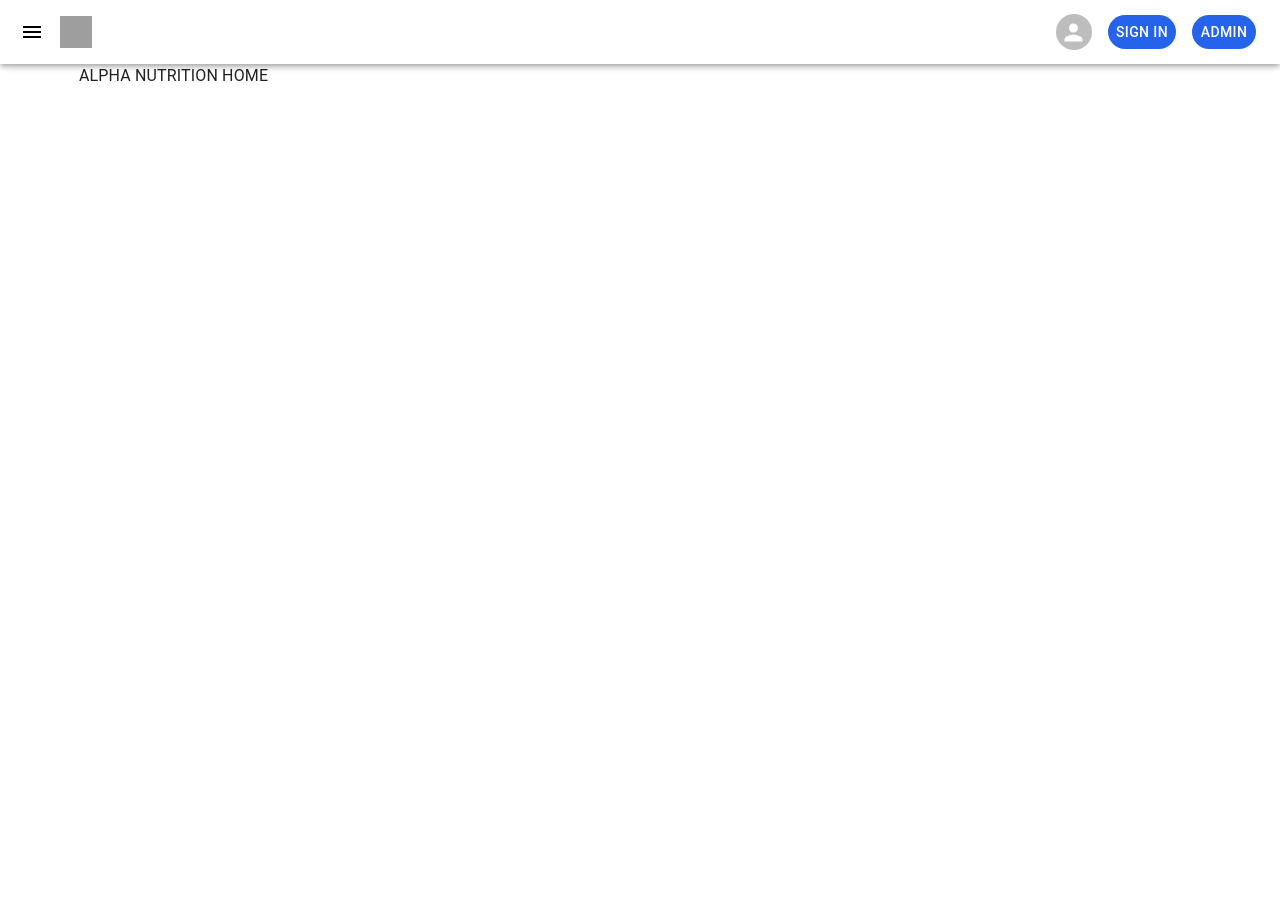
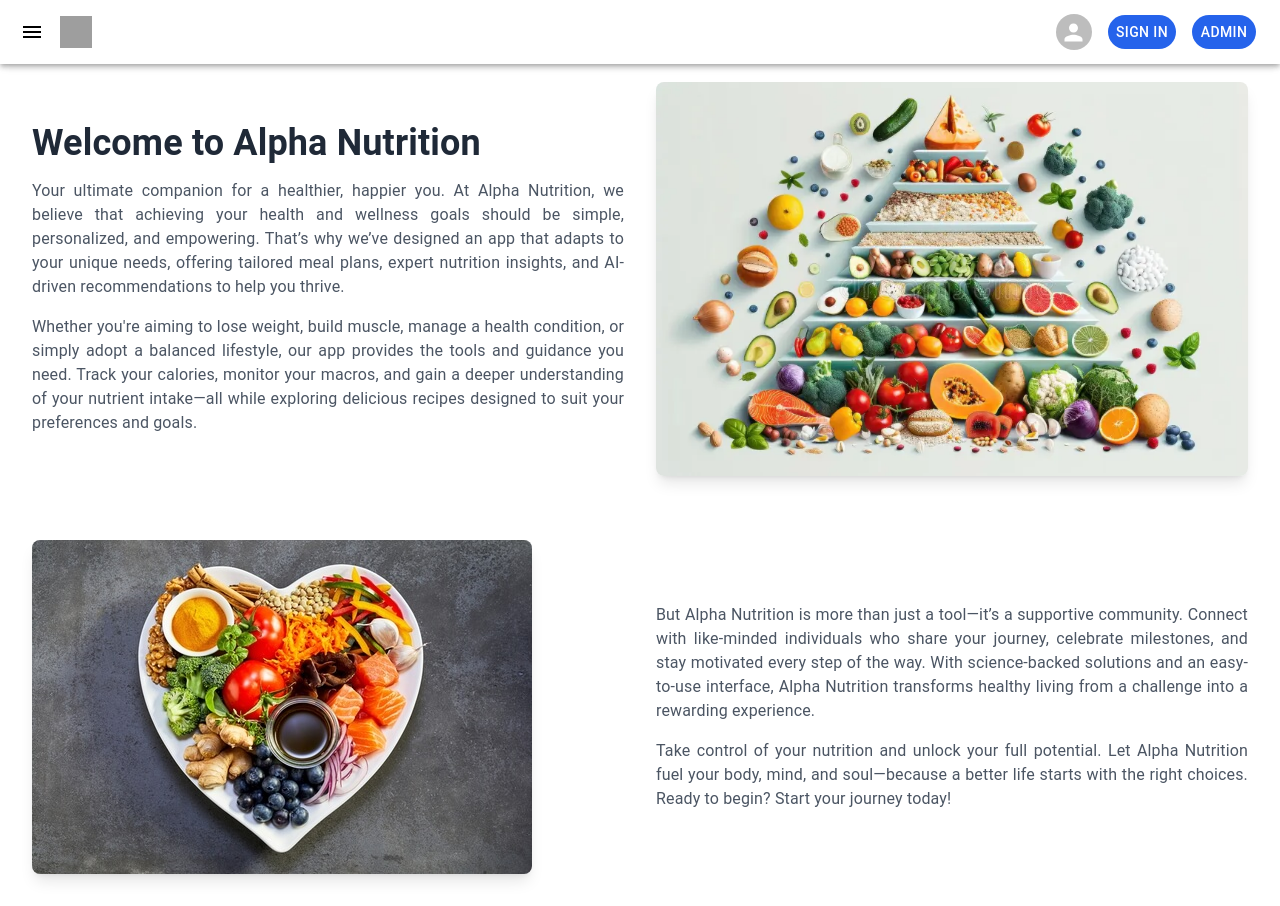
Before and after one commit to shreyas-acelucid/alpha-web, a Next.js app: page / in a window 1280 px wide. Before the commit the page ends 800 px from the top, so only its background shows below. Built offline with nearby package versions, Linux system fonts and the light colour scheme; grey boxes are pictures that could not be loaded.

Commit message:
added homepage

```diff
--- a/app/page.tsx
+++ b/app/page.tsx
@@ -1,12 +1,68 @@
 "use client";
+import { Margin } from "@mui/icons-material";
 import { NextPage } from "next";
 import * as React from "react";
 
 const Index: NextPage = () => {
   return (
-    <section className="container">
-      <h1>ALPHA NUTRITION HOME</h1>
-    </section>
+    <section className="max-w-7xl mx-auto p-8 mt-4" style={{ marginTop: "50px"}}>
+    <div className="flex flex-col md:flex-row items-center gap-8 mb-16">
+      <div className="flex-1 text-center md:text-left">
+        <h1 className="text-4xl font-bold text-gray-800 mb-4">
+          Welcome to Alpha Nutrition
+        </h1>
+        <p className="text-gray-600 mb-4" style={{ textAlign: "justify" }}>
+          Your ultimate companion for a healthier, happier you. At Alpha
+          Nutrition, we believe that achieving your health and wellness goals
+          should be simple, personalized, and empowering. That’s why we’ve
+          designed an app that adapts to your unique needs, offering tailored
+          meal plans, expert nutrition insights, and AI-driven
+          recommendations to help you thrive.
+        </p>
+        <p className="text-gray-600" style={{ textAlign: "justify" }}>
+          Whether you're aiming to lose weight, build muscle, manage a health
+          condition, or simply adopt a balanced lifestyle, our app provides
+          the tools and guidance you need. Track your calories, monitor your
+          macros, and gain a deeper understanding of your nutrient intake—all
+          while exploring delicious recipes designed to suit your preferences
+          and goals.
+        </p>
+      </div>
+      <div className="flex-1">
+        <img
+          src="/Healthypyramid.png"
+          alt="Healthy Diet"
+          className="rounded-lg shadow-lg"
+        />
+      </div>
+    </div>
+
+    <div className="flex flex-col md:flex-row-reverse items-center gap-8">
+      <div className="flex-1 text-center md:text-left">
+        <p className="text-gray-600 mb-4" style={{ textAlign: "justify" }}>
+          But Alpha Nutrition is more than just a tool—it’s a supportive
+          community. Connect with like-minded individuals who share your
+          journey, celebrate milestones, and stay motivated every step of the
+          way. With science-backed solutions and an easy-to-use interface,
+          Alpha Nutrition transforms healthy living from a challenge into a
+          rewarding experience.
+        </p>
+        <p className="text-gray-600" style={{ textAlign: "justify" }} >
+          Take control of your nutrition and unlock your full potential. Let
+          Alpha Nutrition fuel your body, mind, and soul—because a better life
+          starts with the right choices. Ready to begin? Start your journey
+          today!
+        </p>
+      </div>
+      <div className="flex-1">
+        <img
+          src="/HealthyDiet.png"
+          alt="Healthy Pyramid"
+          className="rounded-lg shadow-lg"
+        />
+      </div>
+    </div>
+  </section>
   );
 };
 export default Index;
```
Also changed, not shown: public/HealthyDiet.png (added), public/Healthypyramid.png (added).
